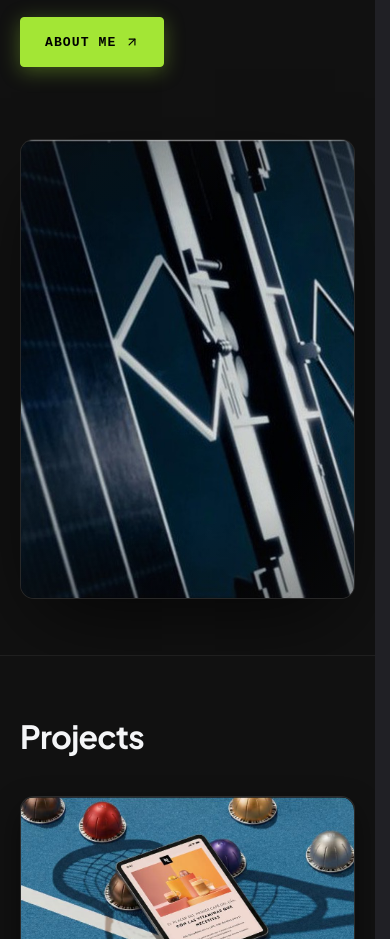
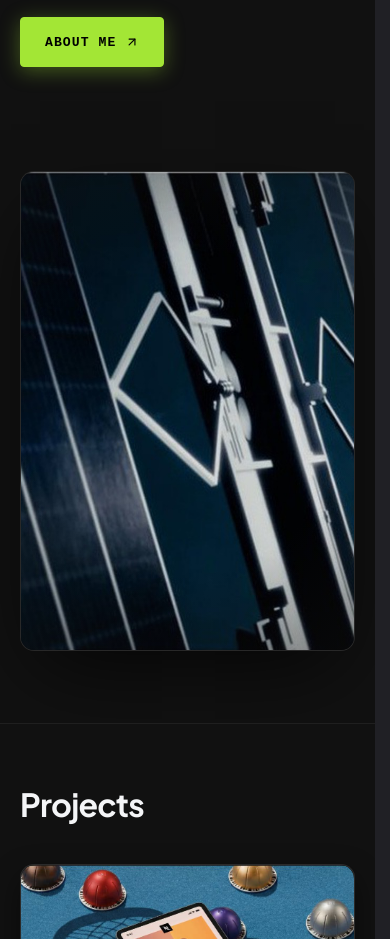
Before and after one commit to dilshandevxx/dilshan-personal-portfolio, a Next.js app: page / in a window 390 px wide. Shown: the part 1200-2139 px from the top of the page. Built offline with nearby package versions, Linux system fonts and the light colour scheme; a web font is replaced by a local one.

Commit message:
style: increase showcase banner height and expand vertical whitespace below about me section

```diff
--- a/src/components/cover/sections/AboutMe.module.css
+++ b/src/components/cover/sections/AboutMe.module.css
@@ -2,7 +2,7 @@
 
 .aboutSection {
   background-color: #111111;
-  padding: clamp(5.5rem, 9vw, 8.5rem) clamp(1.5rem, 5vw, 4rem) clamp(3.5rem, 5.5vw, 5.5rem);
+  padding: clamp(5.5rem, 9vw, 8.5rem) clamp(1.5rem, 5vw, 4rem) clamp(4.5rem, 7vw, 6.5rem);
   position: relative;
   width: 100%;
   box-sizing: border-box;
--- a/src/components/cover/sections/AboutShowcaseBanner.module.css
+++ b/src/components/cover/sections/AboutShowcaseBanner.module.css
@@ -7,7 +7,7 @@
 .showcaseSection {
   background-color: #111111;
   width: 100%;
-  padding: 0 clamp(1.25rem, 4vw, 3.5rem) clamp(4.5rem, 7vw, 7.5rem);
+  padding: clamp(3rem, 5vw, 5.5rem) clamp(1.25rem, 4vw, 3.5rem) clamp(6.5rem, 9.5vw, 10.5rem);
   box-sizing: border-box;
   position: relative;
 }
@@ -21,7 +21,7 @@
 .bannerFrame {
   position: relative;
   width: 100%;
-  height: clamp(520px, 70vh, 820px);
+  height: clamp(680px, 86vh, 980px);
   border-radius: clamp(16px, 2vw, 24px);
   overflow: hidden;
   background-color: #161616;
@@ -72,14 +72,26 @@
 /* =========================================================================
    Responsive Breakpoints
    ========================================================================= */
+@media (max-width: 1024px) {
+  .bannerFrame {
+    height: clamp(540px, 72vh, 720px);
+  }
+}
+
 @media (max-width: 768px) {
   .showcaseSection {
-    padding: 0 1.25rem clamp(3.5rem, 6vw, 4.5rem);
+    padding: 2rem 1.25rem clamp(4.5rem, 7vw, 6rem);
   }
 
   .bannerFrame {
-    height: clamp(320px, 55vh, 460px);
+    height: clamp(440px, 68vh, 580px);
     border-radius: 14px;
+  }
+}
+
+@media (max-width: 480px) {
+  .bannerFrame {
+    height: clamp(380px, 62vh, 480px);
   }
 }
 
```
Also changed, not shown: src/app/about/aboutPage.module.css (+6 -3 lines).
